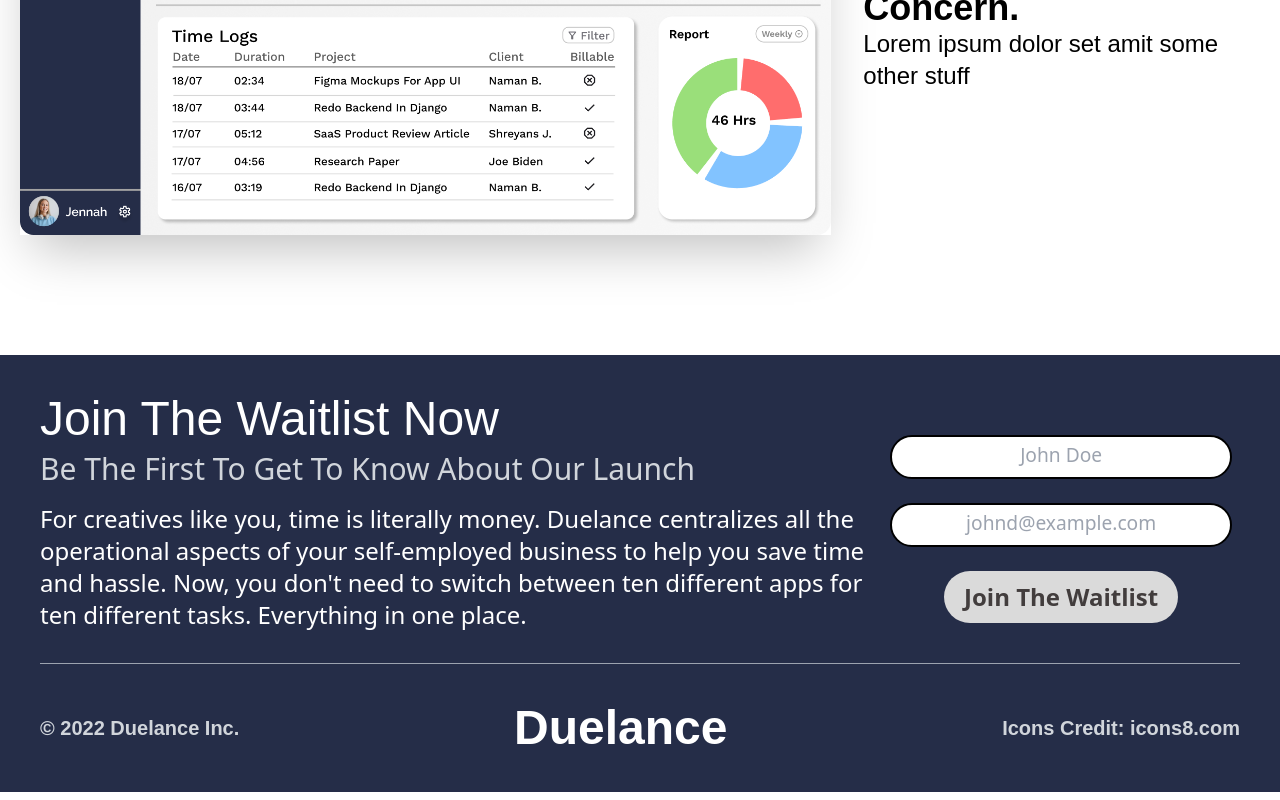
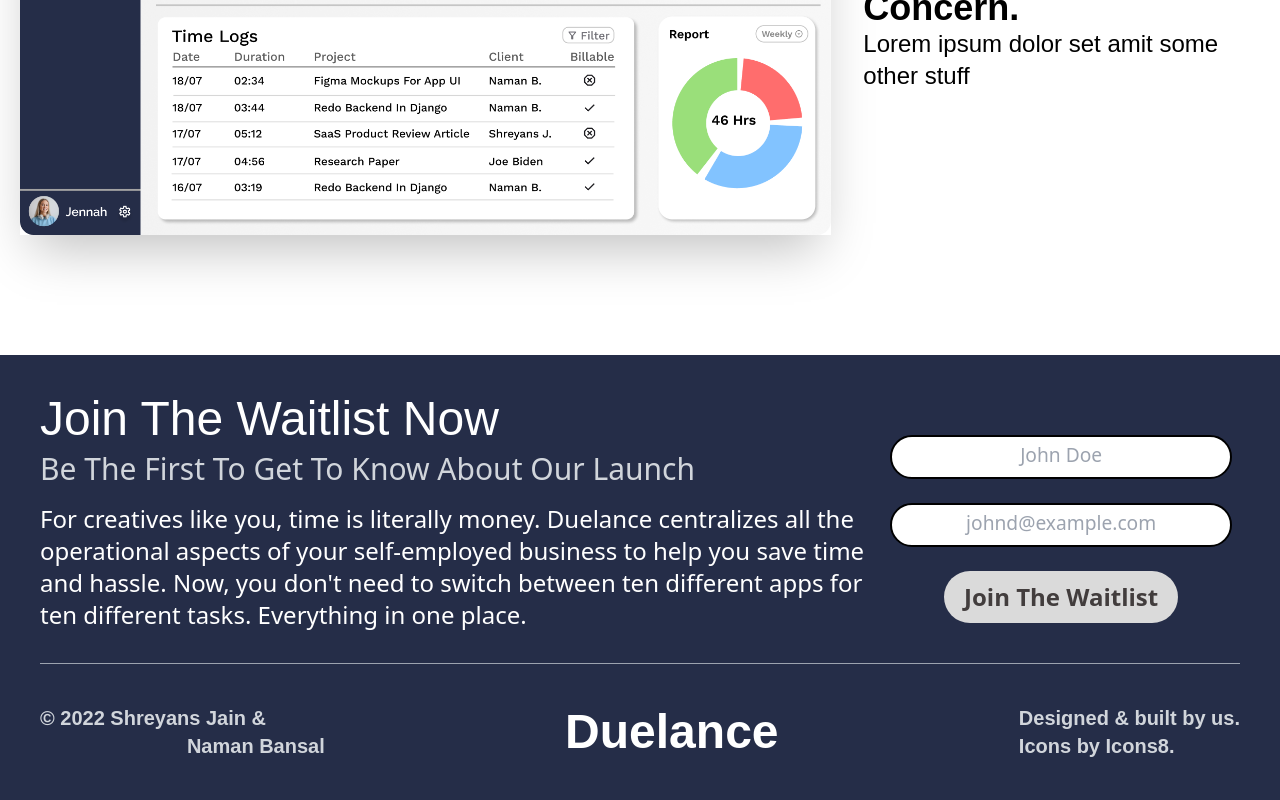
Before and after one commit to duelance-app/landing-page-v2, a Svelte app: page / in a window 1280 px wide. Shown: the part 3575-4375 px from the top of the page. Built offline with nearby package versions, Linux system fonts and the light colour scheme.

Commit message:
Redesign Footer
Signed-off-by: Shreyans Jain <shreyans@duelance.app>

```diff
--- a/src/App.svelte
+++ b/src/App.svelte
@@ -332,17 +332,19 @@
                 <p
                     class="font-WorkSans font-semibold text-2xl text-gray-300 md:text-xl"
                 >
-                    © 2022 Duelance Inc.
+                    &copy; 2022 Shreyans Jain & <br /> &emsp; &emsp; &emsp; &emsp;
+                    &emsp; &#8239; &#8239; Naman Bansal
                 </p>
-                <p class="font-WorkSans font-semibold text-5xl text-white">
+                <p
+                    class="font-WorkSans font-semibold text-5xl text-white text-center vertical-middle"
+                >
                     Duelance
                 </p>
                 <p
                     class="font-WorkSans font-semibold text-2xl text-gray-300 md:text-xl"
                 >
-                    Icons Credit: <a href="https://icons8.com" class=""
-                        >icons8.com</a
-                    >
+                    Designed & built by us.<br />
+                    <a href="https://icons8.com" class="">Icons by Icons8.</a>
                 </p>
             </div>
         </div>
```
